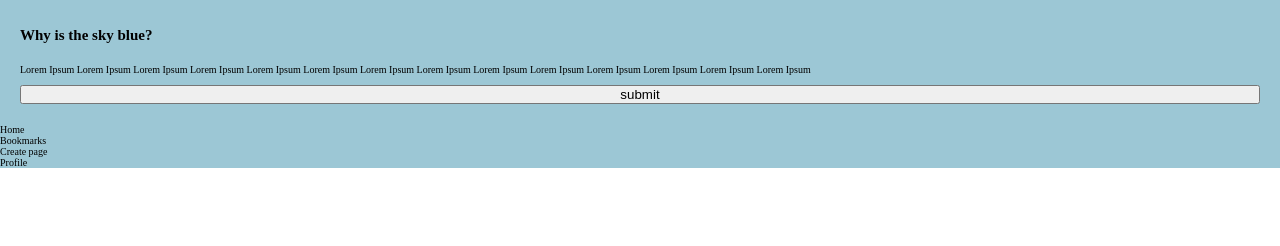
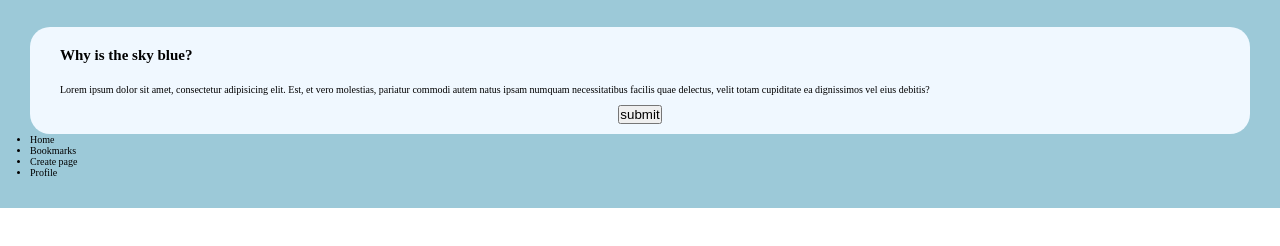
Before and after one commit to j-eick/quiz-app, a plain HTML site: page index.html in a window 1280 px wide. Shown: the part 70-316 px from the top of the page. Drawn offline with Linux system fonts and the light colour scheme; a web font is replaced by a local one.

Commit message:
card updating

```diff
--- a/css-components/article.css
+++ b/css-components/article.css
@@ -1,7 +1,10 @@
 .card {
+  background-color: aliceblue;
   display: flex;
   flex-direction: column;
-  padding: 20px;
+  padding: 10px 30px;
+
+  border-radius: 20px;
 }
 
 .card__question {
@@ -11,3 +14,8 @@
 .card__text {
   padding: 10px 0;
 }
+
+.card__submit {
+  display: flex;
+  justify-content: center;
+}
--- a/css-components/main.css
+++ b/css-components/main.css
@@ -1,3 +1,4 @@
 .main__bg {
-  background-color: rgb(156, 199, 213);
+  background-color: rgb(156, 201, 216);
+  padding: 30px;
 }
--- a/index.html
+++ b/index.html
@@ -23,11 +23,14 @@
       <article class="card">
         <h1 class="card__question">Why is the sky blue?</h1>
         <p class="card__text">
-          Lorem Ipsum Lorem Ipsum Lorem Ipsum Lorem Ipsum Lorem Ipsum Lorem
-          Ipsum Lorem Ipsum Lorem Ipsum Lorem Ipsum Lorem Ipsum Lorem Ipsum
-          Lorem Ipsum Lorem Ipsum Lorem Ipsum
+          Lorem ipsum dolor sit amet, consectetur adipisicing elit. Est, et vero
+          molestias, pariatur commodi autem natus ipsam numquam necessitatibus
+          facilis quae delectus, velit totam cupiditate ea dignissimos vel eius
+          debitis?
         </p>
-        <input class="card__submit" type="submit" value="submit" />
+        <div class="card__submit">
+          <input type="submit" value="submit" />
+        </div>
       </article>
       <!---------------- NAV ---------------->
       <nav>
```
